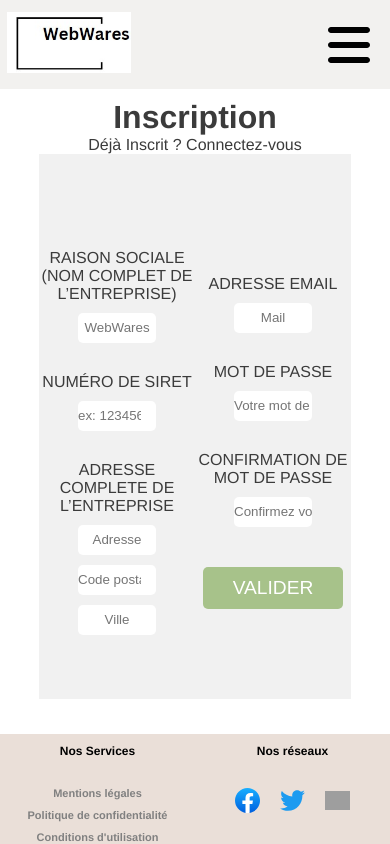
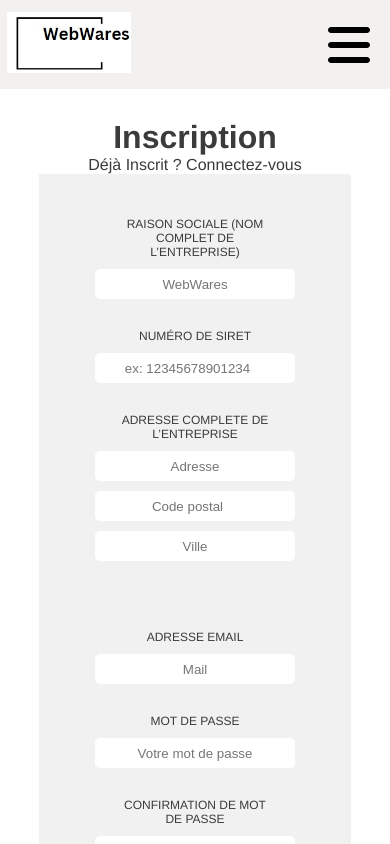
Before and after one commit to Rokayia/WebWares, a Vue app: page /inscription in a window 390 px wide. Shown: the top 844 px of the page. Built offline with nearby package versions, Linux system fonts and the light colour scheme; grey boxes are pictures that could not be loaded.

Commit message:
commit responsiveconnexion et inscription

```diff
--- a/src/views/ConnexionUser.vue
+++ b/src/views/ConnexionUser.vue
@@ -125,13 +125,18 @@ export default {
   display: flex;
   justify-content: center;
   align-items: center;
+  min-height: 100vh;
 }
 .containerConnect {
   max-width: 600px;
-  width: 30%;
+  width: 50%;
   padding: 35px;
   display: flex;
+  justify-content: center;
+  align-items: center;
   flex-direction: column;
+  background-color: #a7c28a28;
+  box-shadow: 0px 0px 10px 1px #00000029;
 }
 .containerConnect h1 {
   color: #a7c28a;
@@ -144,6 +149,7 @@ export default {
 .containerConnect input {
   text-align: center;
   height: 40px;
+  width: 200px;
   border: none;
   outline: 2px solid #a7c28a;
   border-radius: 5px;
--- a/src/views/InscriptionUser.vue
+++ b/src/views/InscriptionUser.vue
@@ -238,15 +238,15 @@ export default {
 
 <style>
 .contGeneral {
-  height: 100%;
+  min-height: 100vh;
 }
 .container-inscription {
   display: flex;
   flex-direction: column;
   justify-content: center;
   align-items: center;
-  margin-top: 10px;
-  height: 600px;
+  margin-top: 30px;
+
 }
 
 .card1 {
@@ -269,20 +269,22 @@ export default {
   background-color: #f1f1f1;
   max-width: 1200px;
   width: 80%;
-  height: 100%;
+  height: 500px;
   display: flex;
   justify-content: center;
   align-items: center;
 }
 .container-form label {
   margin-top: 30px;
+  font-size: 12px;
+
   text-transform: uppercase;
 }
 
 .container-form input {
   margin-top: 10px;
   text-align: center;
-  width: 50%;
+  width: 200px;
   height: 30px;
   border-radius: 5px;
   outline: none;
@@ -295,4 +297,13 @@ export default {
 .is-error {
   color: red;
 }
+
+@media(max-width:819px){
+  .container-form{
+    display: flex;
+    flex-direction: column;
+    height: 800px;
+
+  }
+}
 </style>
```
